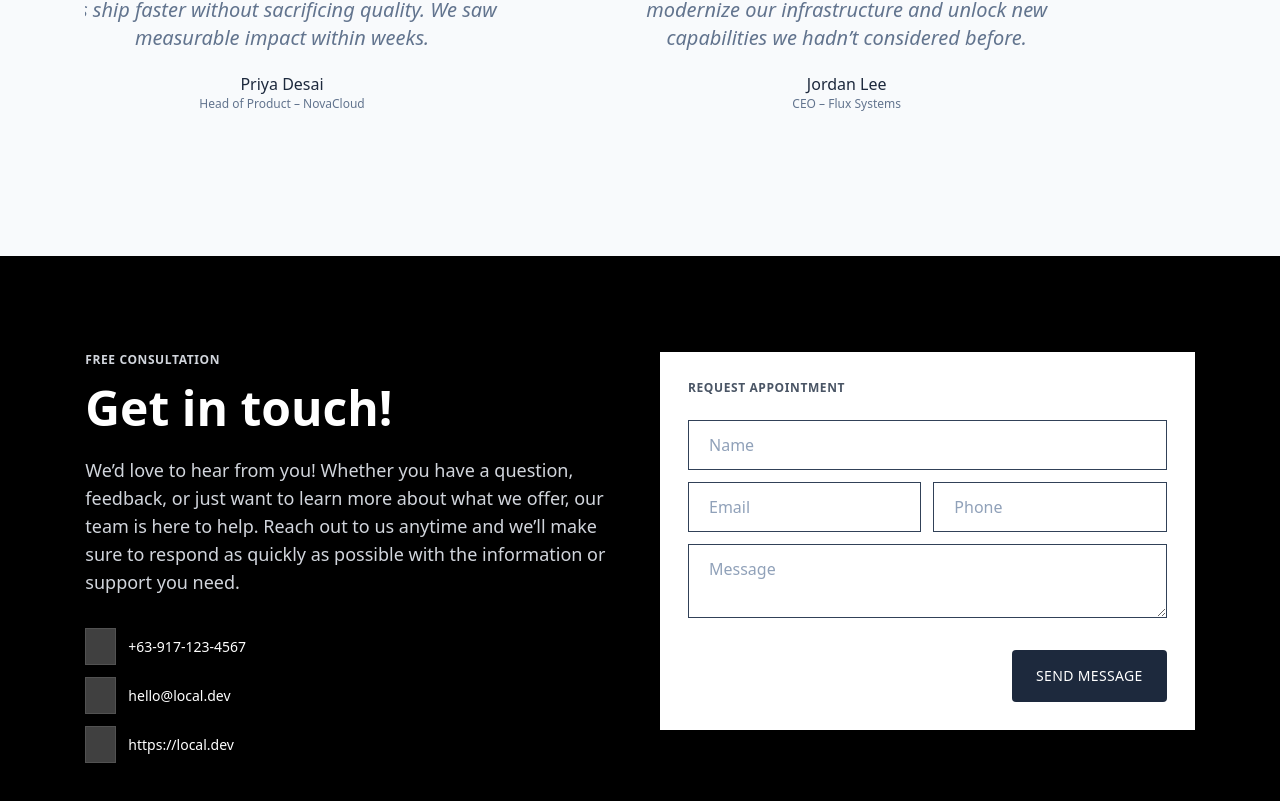
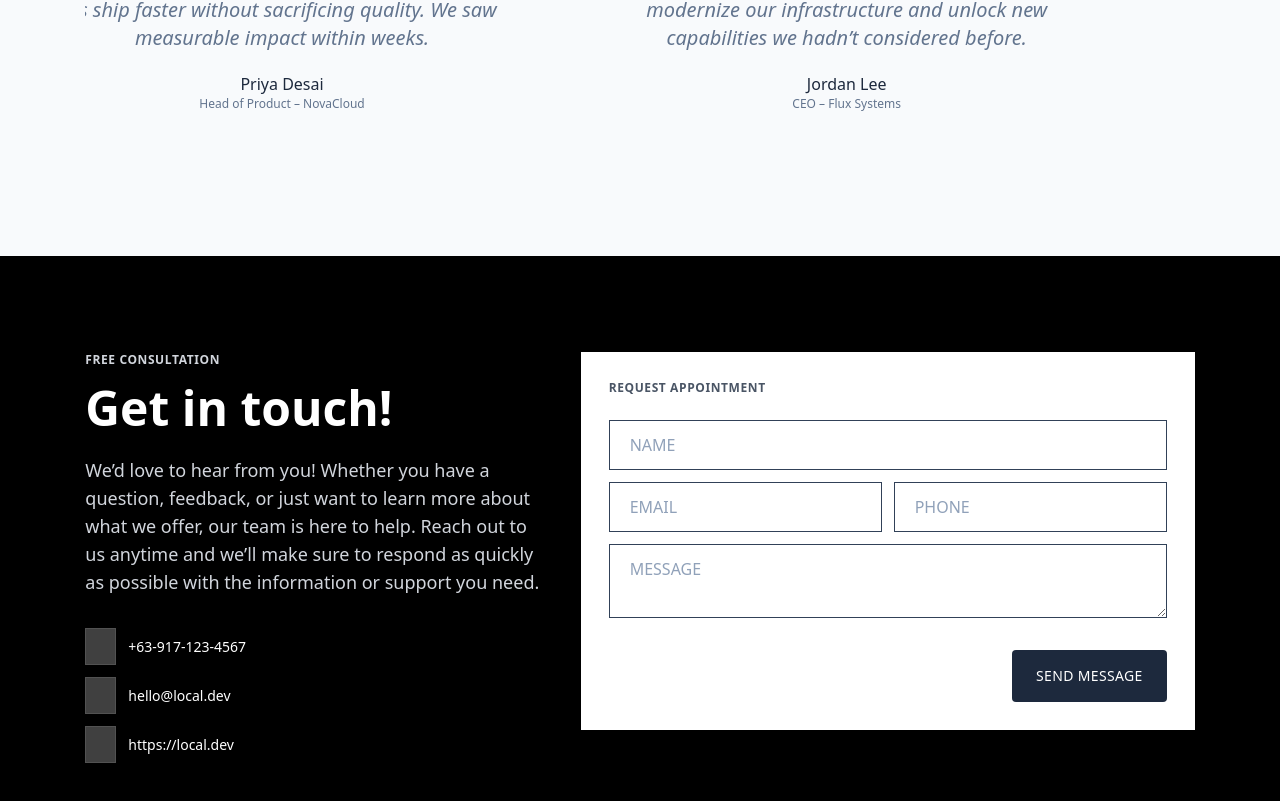
Before and after one commit to reeceballano/landing-page, a React (Vite) app: page / in a window 1280 px wide. Shown: the part 2426-3227 px from the top of the page. Built offline with nearby package versions, Linux system fonts and the light colour scheme; some icons are missing.

Commit message:
update contact form input component

```diff
--- a/src/App.jsx
+++ b/src/App.jsx
@@ -14,9 +14,10 @@ import { useState } from "react";
 
 const App = () => {
     const [userData, setUserData] = useState({
-        firstname: '',
-        lastname: '',
+        name: '',
         email: '',
+        phone: '',
+        message: ''
     })
 
     const handleOnchange = (e) => {
@@ -107,13 +108,47 @@ const App = () => {
                     <div className="flex-1">
                         <form className="flex flex-col gap-3 bg-white p-7">
                             <h4 className="text-xs uppercase text-gray-600 font-semibold tracking-wider mb-3">Request Appointment</h4>
-                            <input className="placeholder:text-slate-400 py-3 px-5 border border-slate-700" type="text" placeholder="Name" />
+                            <Input
+                                name={'name'}
+                                type="text"
+                                label={'Name'}
+                                placeholder={'Name'}
+                                value={userData.name}
+                                id={userData.name}
+                                onChange={handleOnchange}
+                            />
                             <div className="flex flex-col md:flex-row gap-3">
-                                <input className="placeholder:text-slate-400 py-3 px-5 border border-slate-700 w-full flex-none md:flex-1" type="email" placeholder="Email" />
-                                <input className="placeholder:text-slate-400 py-3 px-5 border border-slate-700 w-full flex-none md:flex-1" type="phone" placeholder="Phone" />
-
+                                <Input
+                                    name={'email'}
+                                    type="email"
+                                    label={'Email'}
+                                    placeholder={'Email'}
+                                    value={userData.email}
+                                    id={userData.email}
+                                    onChange={handleOnchange}
+                                    classes={'flex-none md:flex-1'}
+                                />
+                                <Input
+                                    name={'phone'}
+                                    type="phone"
+                                    label={'Phone'}
+                                    placeholder={'Phone'}
+                                    value={userData.phone}
+                                    id={userData.phone}
+                                    onChange={handleOnchange}
+                                    classes={'flex-none md:flex-1'}
+                                />
                             </div>
-                            <textarea className="placeholder:text-slate-400 py-3 px-5 border border-slate-700" placeholder="Message"></textarea>
+                            <Input
+                                name={'message'}
+                                type="textarea"
+                                label={'Message'}
+                                placeholder={'Message'}
+                                value={userData.message}
+                                id={userData.message}
+                                onChange={handleOnchange}
+                                classes={'flex-none md:flex-1'}
+                            />
                             <div className="hero-buttons flex justify-end gap-5 mt-5">
                                 <button className="bg-slate-800 px-6 py-4 rounded text-white uppercase tracking-wide text-sm max-sm:w-full">Send Message</button>
                             </div>
--- a/src/components/Input.jsx
+++ b/src/components/Input.jsx
@@ -9,19 +9,34 @@ const Input = ({
     classes
 }) => {
     return (
-        <div className="input">
-            <label htmlFor={id}>{label}</label>
+        <>
+            {/* <label htmlFor={id}>{label}</label> */}
+            {
+                type == 'textarea'
+                ?
+                    <textarea
+                        name={name}
+                        id={id}
+                        label={label}
+                        placeholder={placeholder.toUpperCase()}
+                        className={`${classes} placeholder:text-slate-400 py-3 px-5 border border-slate-700`}
+                        value={value}
+                        onChange={(e) => onChange(e)}
+                    >
+                    </textarea>
+                :
                     <input
                         name={name}
                         id={id}
                         type={type}
                         label={label}
-                placeholder={placeholder}
-                className={`${classes}`}
+                        placeholder={placeholder.toUpperCase()}
+                        className={`${classes} placeholder:text-slate-400 py-3 px-5 border border-slate-700`}
                         value={value}
                         onChange={(e) => onChange(e)}
                     />
-        </div>
+            }
+        </>
     )
 }
 
```
Lines whose indentation alone changed are shown as unchanged.
